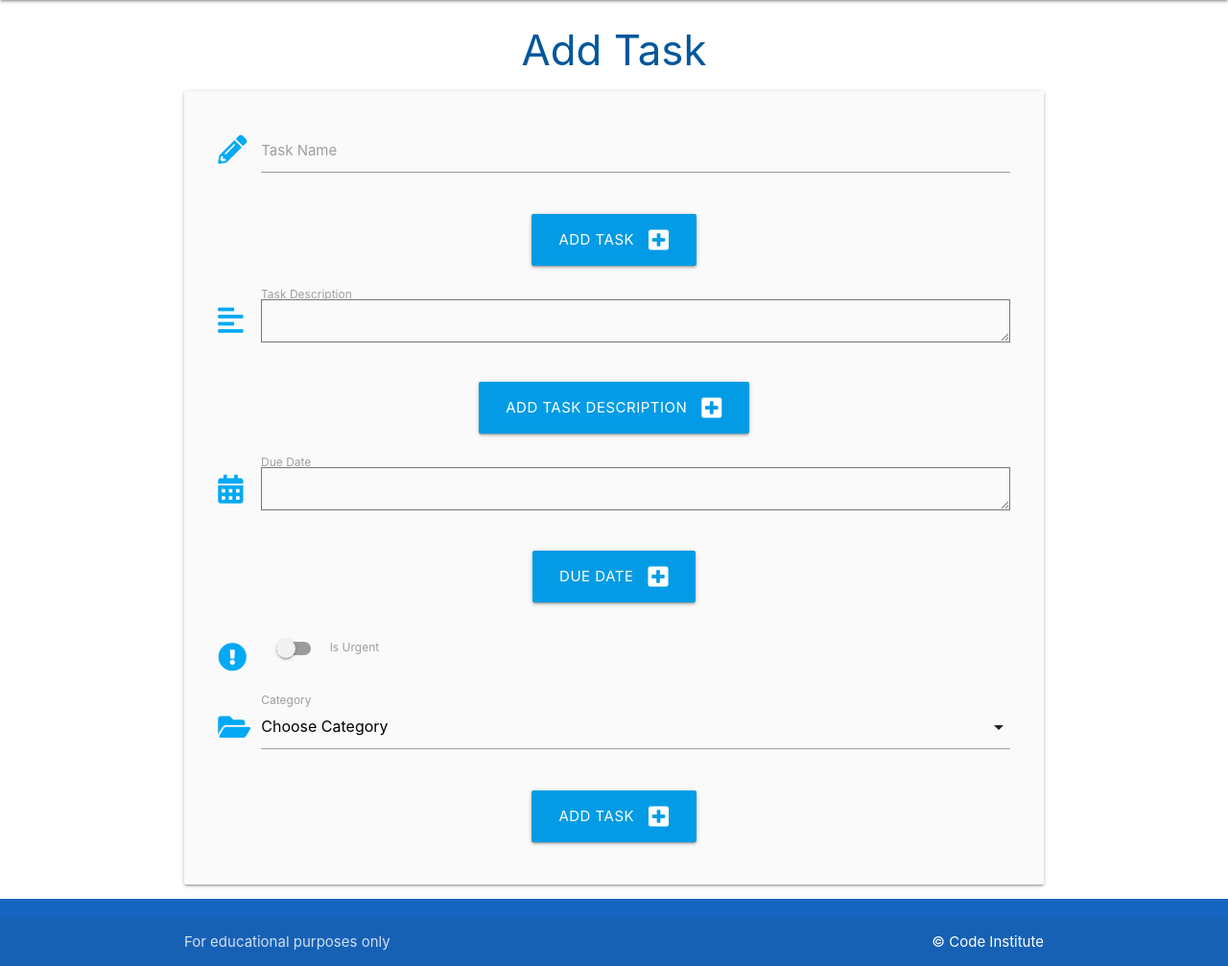
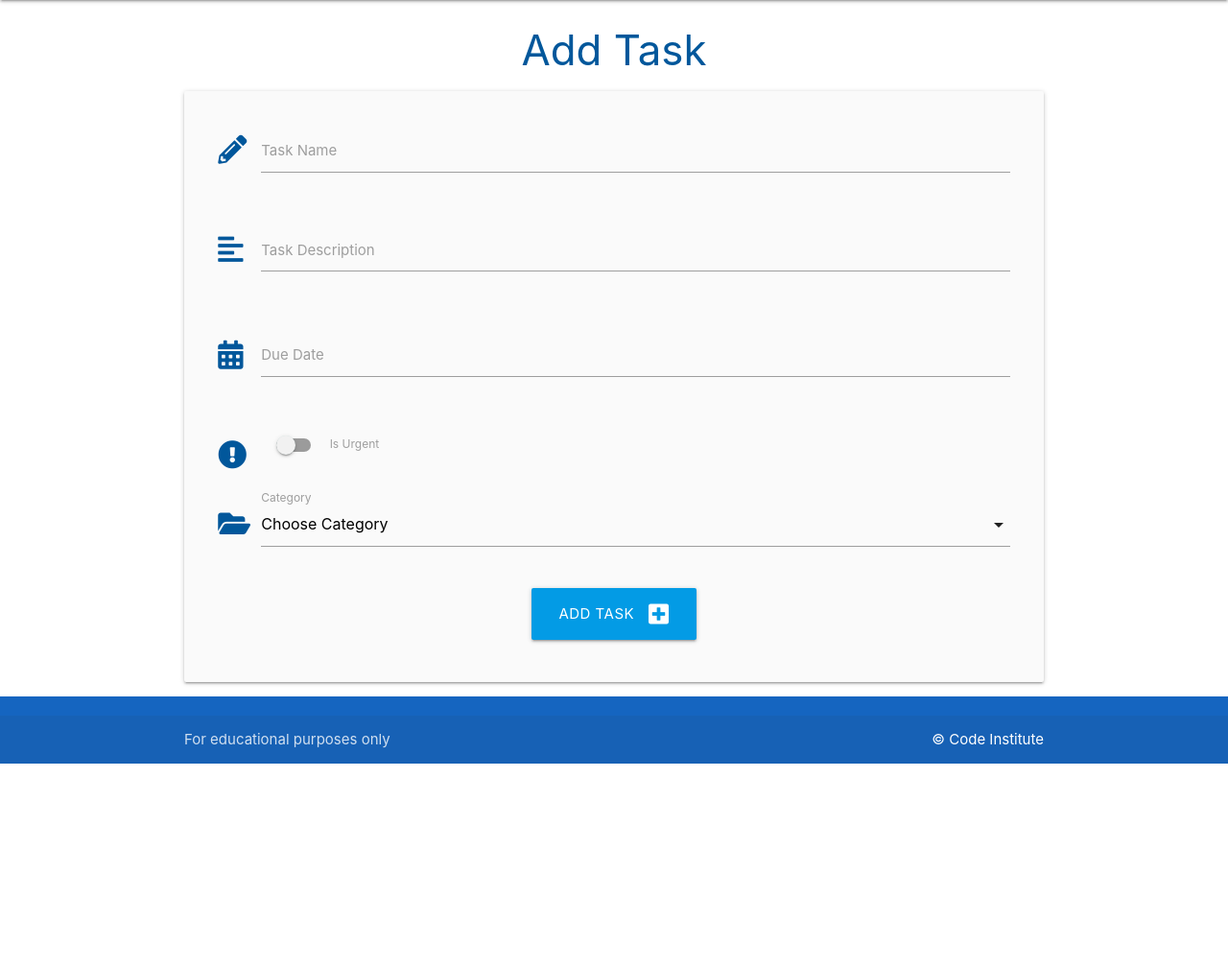
Before and after one commit to sonetto104/task-manager-walkthrough-repo, a Flask app: page /add_task in a window 1280 px wide. Shown: the part 64-1071 px from the top of the page at 96% size. After the commit the page ends 860 px from the top, so only its background shows below. Run offline with Flask 3, Linux system fonts and the light colour scheme; data that the repository does not hold is empty.

Commit message:
Edit out some errors.

```diff
--- a/taskmanager/routes.py
+++ b/taskmanager/routes.py
@@ -47,12 +47,13 @@ def add_task():
     categories = list(Category.query.order_by(Category.category_name).all())
     if request.method == "POST":
         task = Task(
-            task_name=form.request.get("task_name"),
-            task_description=form.request.get("task_description"),
+            task_name=request.form.get("task_name"),
+            task_description=request.form.get("task_description"),
             is_urgent=bool(True if request.form.get("is_urgent") else False),
             due_date=request.form.get("due_date"),
-            category_id=request.form.get("category_id"))
+            category_id=request.form.get("category_id")
+        )
         db.session.add(task)
         db.session.commit()
-        return redirect(url_for("categories"))
+        return redirect(url_for("home"))
     return render_template("add_task.html", categories=categories)
--- a/taskmanager/templates/add_task.html
+++ b/taskmanager/templates/add_task.html
@@ -2,56 +2,39 @@
 {% block content %}
 
 <h3 class="light-blue-text text-darken-4 center-align">Add Task</h3>
+
 <div class="row card-panel grey lighten-5">
     <form class="col s12" method="POST" action="{{ url_for('add_task') }}">
+        <!-- task name -->
         <div class="row">
             <div class="input-field col s12">
-                <i class="fas fa-pencil-alt prefix light-blue-text darken-4"></i>
-                <input name="task_name" id="task_name" type="text" class="validate" minlength="5" maxlength="50" required>
+                <i class="fas fa-pencil-alt prefix light-blue-text text-darken-4"></i>
+                <input id="task_name" name="task_name" minlength="5" maxlength="50" type="text" class="validate" required>
                 <label for="task_name">Task Name</label>
             </div>
         </div>
-        <div class="row">
-            <div class="center-align col s12">
-                <button type="submit" class="btn-large light-blue darken-1">
-                    Add Task <i class="fas fa-plus-square right"></i>
-                </button>
-            </div>
-        </div>
+        <!-- task description -->
         <div class="row">
             <div class="input-field col s12">
-                <i class="fas fa-align-left prefix light-blue-text darken-4"></i>
-                <textarea name="task_description" id="task_description" type="text" class="validate" minlength="5" maxlength="200" class="materialize-textarea validate" required>
-                </textarea>
+                <i class="fas fa-align-left prefix light-blue-text text-darken-4"></i>
+                <textarea id="task_description" name="task_description" minlength="5" maxlength="200"
+                    type="text" class="materialize-textarea validate" required></textarea>
                 <label for="task_description">Task Description</label>
             </div>
         </div>
+        <!-- due date -->
         <div class="row">
-            <div class="center-align col s12">
-                <button type="submit" class="btn-large light-blue darken-1">
-                    Add Task Description <i class="fas fa-plus-square right"></i>
-                </button>
+            <div class="input-field col s12">
+                <i class="fas fa-calendar-alt prefix light-blue-text text-darken-4"></i>
+                <input id="due_date" name="due_date" type="text" class="datepicker validate" required>
+                <label for="due_date">Due Date</label>
             </div>
         </div>
-        <div class="row">
-            <div class="input-field col s12">
-                <i class="fas fa-calendar-alt prefix light-blue-text darken-4"></i>
-                <textarea name="due_date" id="due_date" type="text" class="validate" minlength="5" maxlength="200" class="datepicker validate" required>
-                </textarea>
-                <label for="task_description">Due Date</label>
-            </div>
-        </div>
-        <div class="row">
-            <div class="center-align col s12">
-                <button type="submit" class="btn-large light-blue darken-1">
-                    Due Date <i class="fas fa-plus-square right"></i>
-                </button>
-            </div>
-        </div>
+        <!-- is urgent -->
         <div class="row">
             <div class="input-field col s12">
                 <div class="switch">
-                    <i class="fas fa-exclamation-circle prefix light-blue-text darken-4"></i>
+                    <i class="fas fa-exclamation-circle prefix light-blue-text text-darken-4"></i>
                     <label for="is_urgent">
                         <input id="is_urgent" name="is_urgent" type="checkbox">
                         <span class="lever"></span>
@@ -60,20 +43,22 @@
                 </div>
             </div>
         </div>
+        <!-- category id -->
         <div class="row">
             <div class="input-field col s12">
-                <i class="fas fa-folder-open prefix light-blue-text darken-4"></i>
-                <select name="category_id" id="category_id" class="validate" required>
-                    <option value="" dsiabled selected>Choose Category</option>
+                <i class="fas fa-folder-open prefix light-blue-text text-darken-4"></i>
+                <select id="category_id" name="category_id" class="validate" required>
+                    <option value="" disabled selected>Choose Category</option>
                     {% for category in categories %}
-                    <option value="{{ category_id }}">{{ category.category_name }}</option>
+                        <option value="{{ category.id }}">{{ category.category_name }}</option>
                     {% endfor %}
                 </select>
                 <label for="category_id">Category</label>
             </div>
         </div>
+        <!-- submit button -->
         <div class="row">
-            <div class="center-align col s12">
+            <div class="col s12 center-align">
                 <button type="submit" class="btn-large light-blue darken-1">
                     Add Task <i class="fas fa-plus-square right"></i>
                 </button>
@@ -82,5 +67,4 @@
     </form>
 </div>
 
-
 {% endblock %}
```
